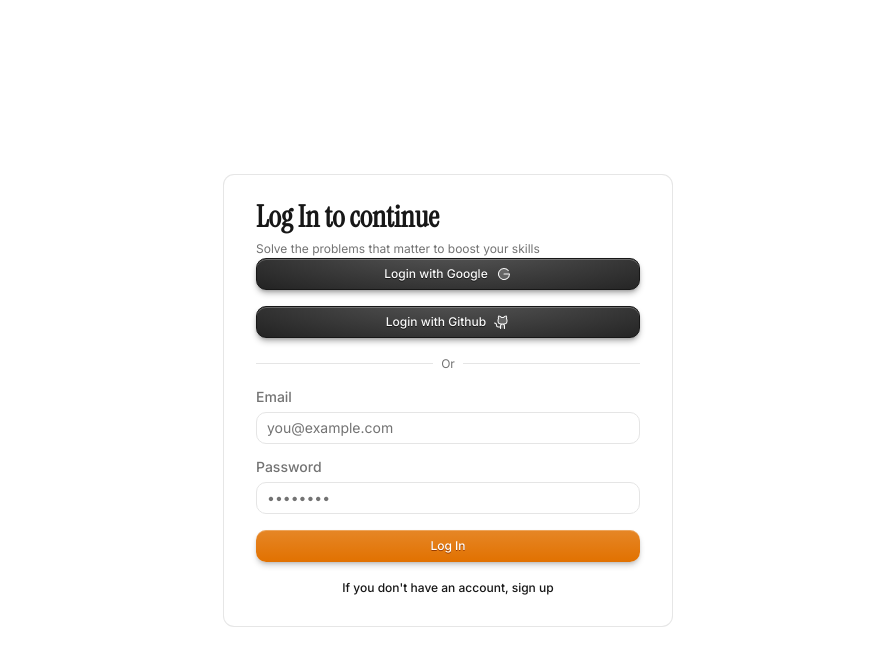
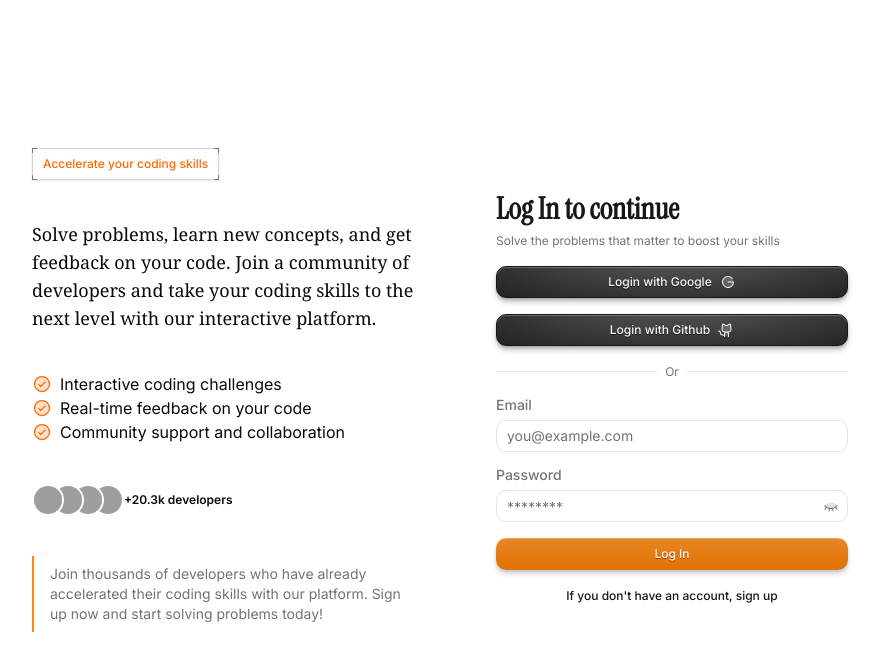
Before and after one commit to TheSoumenMondal/codeforge, a Next.js app: page /login in a window 1280 px wide. Shown: the top 670 px of the page, without its empty margins (192-1073 px from the left). Built offline with nearby package versions, Linux system fonts and the light colour scheme; no server answers; grey boxes are pictures that could not be loaded.

Commit message:
update:auth pages

```diff
--- a/src/app/(auth)/layout.tsx
+++ b/src/app/(auth)/layout.tsx
@@ -1,4 +1,9 @@
+"use client";
+
+import { CheckCircleIcon } from "@phosphor-icons/react";
 import type React from "react";
+import { Avatar, AvatarFallback, AvatarImage } from "@/components/ui/avatar";
+import { Button } from "@/components/ui/button";
 
 type TProps = {
   children: React.ReactNode;
@@ -6,8 +11,97 @@ type TProps = {
 
 const layout = ({ children }: TProps) => {
   return (
-    <div className="w-full h-screen flex items-center justify-center">
-      <div className="w-full max-w-lg h-screen">{children}</div>
+    <div className="w-full min-h-screen flex items-center justify-center overflow-y-auto py-4 md:py-0">
+      <div className="w-full max-w-4xl h-150 grid grid-cols-1 lg:grid-cols-2 gap-4 lg:gap-0">
+        <div className="h-full hidden lg:flex p-8 flex-col gap-10">
+          <div className=" w-full mt-4">
+            <Button
+              variant="decorations"
+              animation="none"
+              size="lg"
+              className="text-orange-500"
+            >
+              Accelerate your coding skills
+            </Button>
+          </div>
+
+          <div>
+            <p className="font-serif text-lg">
+              Solve problems, learn new concepts, and get feedback on your code.
+              Join a community of developers and take your coding skills to the
+              next level with our interactive platform.
+            </p>
+          </div>
+
+          <div>
+            <ul>
+              <li className="flex items-center gap-2">
+                <CheckCircleIcon
+                  weight="duotone"
+                  size={20}
+                  className="text-orange-500"
+                />
+                <span>Interactive coding challenges</span>
+              </li>
+              <li className="flex items-center gap-2">
+                <CheckCircleIcon
+                  weight="duotone"
+                  size={20}
+                  className="text-orange-500"
+                />
+                <span>Real-time feedback on your code</span>
+              </li>
+              <li className="flex items-center gap-2">
+                <CheckCircleIcon
+                  weight="duotone"
+                  size={20}
+                  className="text-orange-500"
+                />
+                <span>Community support and collaboration</span>
+              </li>
+            </ul>
+          </div>
+
+          <div className="flex items-center">
+            <Avatar className="relative z-40 -mr-3 border-2 border-background">
+              <AvatarImage src="https://images.unsplash.com/photo-1500648767791-00dcc994a43e?q=80&w=200&auto=format&fit=crop" />
+              <AvatarFallback className="bg-pink-400 text-white">
+                JD
+              </AvatarFallback>
+            </Avatar>
+            <Avatar className="relative z-30 -mr-3 border-2 border-background">
+              <AvatarImage src="https://images.unsplash.com/photo-1494790108377-be9c29b29330?q=80&w=200&auto=format&fit=crop" />
+              <AvatarFallback className="bg-blue-400 text-white">
+                SM
+              </AvatarFallback>
+            </Avatar>
+            <Avatar className="relative z-20 -mr-3 border-2 border-background">
+              <AvatarImage src="https://images.unsplash.com/photo-1506794778202-cad84cf45f1d?q=80&w=200&auto=format&fit=crop" />
+              <AvatarFallback className="bg-green-400 text-black">
+                JS
+              </AvatarFallback>
+            </Avatar>
+            <Avatar className="relative z-10 border-2 border-background">
+              <AvatarImage src="https://images.unsplash.com/photo-1438761681033-6461ffad8d80?q=80&w=200&auto=format&fit=crop" />
+              <AvatarFallback className="bg-teal-400 text-white">
+                RS
+              </AvatarFallback>
+            </Avatar>{" "}
+            <p className="font-semibold text-xs">+20.3k developers</p>
+          </div>
+
+          <div>
+            <p className="text-sm text-muted-foreground border-orange-400 border-l-2 pl-4 py-2">
+              Join thousands of developers who have already accelerated their
+              coding skills with our platform. Sign up now and start solving
+              problems today!
+            </p>
+          </div>
+        </div>
+        <div className="w-full flex items-center justify-center p-4 md:p-0">
+          {children}
+        </div>
+      </div>
     </div>
   );
 };
--- a/src/app/(auth)/login/page.tsx
+++ b/src/app/(auth)/login/page.tsx
@@ -1,10 +1,15 @@
 "use client";
 
-import { GithubLogoIcon, GoogleLogoIcon } from "@phosphor-icons/react";
+import {
+  EyeClosedIcon,
+  EyeIcon,
+  GithubLogoIcon,
+  GoogleLogoIcon,
+} from "@phosphor-icons/react";
 import { useForm } from "@tanstack/react-form";
 import { useRouter } from "next/navigation";
+import React from "react";
 import { toast } from "sonner";
-import { FieldInfo } from "@/components/common/FieldInfo";
 import { Button } from "@/components/ui/button";
 import {
   Card,
@@ -14,6 +19,11 @@ import {
   CardTitle,
 } from "@/components/ui/card";
 import { Input } from "@/components/ui/input";
+import {
+  InputGroup,
+  InputGroupAddon,
+  InputGroupInput,
+} from "@/components/ui/input-group";
 import { Label } from "@/components/ui/label";
 import { Separator } from "@/components/ui/separator";
 import { useAuth } from "@/hooks/useAuth";
@@ -21,6 +31,8 @@ import { useAuth } from "@/hooks/useAuth";
 const LoginPage = () => {
   const router = useRouter();
   const { login } = useAuth();
+
+  const [showPassword, setShowPassword] = React.useState<boolean>(false);
 
   const form = useForm({
     defaultValues: {
@@ -46,8 +58,8 @@ const LoginPage = () => {
   };
 
   return (
-    <div className="w-full h-screen flex items-center justify-center px-4">
-      <Card className="w-full max-w-md px-4 py-6">
+    <div className="w-full flex items-center justify-center md:px-4">
+      <Card className="w-full max-w-md px-4 py-6 ring-0 border-0">
         <form
           onSubmit={(event) => {
             event.preventDefault();
@@ -64,7 +76,7 @@ const LoginPage = () => {
             </CardDescription>
           </CardHeader>
 
-          <CardDescription className="px-4 flex flex-col gap-4">
+          <CardDescription className="px-4 flex flex-col gap-4 mt-4">
             <Button
               type="button"
               size="lg"
@@ -112,8 +124,15 @@ const LoginPage = () => {
                   <>
                     <Label htmlFor={field.name}>Email</Label>
                     <Input
+                      type="email"
                       id={field.name}
                       name={field.name}
+                      aria-invalid={
+                        !field.state.meta.isValid ||
+                        field.state.meta.isValidating
+                          ? true
+                          : undefined
+                      }
                       value={field.state.value}
                       onBlur={field.handleBlur}
                       onChange={(event) =>
@@ -121,7 +140,6 @@ const LoginPage = () => {
                       }
                       placeholder="you@example.com"
                     />
-                    <FieldInfo field={field} />
                   </>
                 )}
               </form.Field>
@@ -142,18 +160,46 @@ const LoginPage = () => {
                 {(field) => (
                   <>
                     <Label htmlFor={field.name}>Password</Label>
-                    <Input
+                    <InputGroup
                       id={field.name}
                       name={field.name}
-                      type="password"
-                      value={field.state.value}
+                      aria-invalid={
+                        !field.state.meta.isValid ||
+                        field.state.meta.isValidating
+                          ? true
+                          : undefined
+                      }
                       onBlur={field.handleBlur}
-                      onChange={(event) =>
-                        field.handleChange(event.target.value)
-                      }
-                      placeholder="••••••••"
-                    />
-                    <FieldInfo field={field} />
+                    >
+                      <InputGroupInput
+                        placeholder="********"
+                        type={showPassword ? "text" : "password"}
+                        value={field.state.value}
+                        onChange={(event) =>
+                          field.handleChange(event.target.value)
+                        }
+                      />
+                      <InputGroupAddon
+                        align="inline-end"
+                        className="items-center"
+                      >
+                        {showPassword ? (
+                          <EyeIcon
+                            weight="duotone"
+                            size={18}
+                            className="text-muted-foreground cursor-pointer"
+                            onClick={() => setShowPassword(false)}
+                          />
+                        ) : (
+                          <EyeClosedIcon
+                            weight="duotone"
+                            size={18}
+                            className="text-muted-foreground cursor-pointer"
+                            onClick={() => setShowPassword(true)}
+                          />
+                        )}
+                      </InputGroupAddon>
+                    </InputGroup>
                   </>
                 )}
               </form.Field>
--- a/src/app/(auth)/signup/page.tsx
+++ b/src/app/(auth)/signup/page.tsx
@@ -1,10 +1,15 @@
 "use client";
 
-import { GithubLogoIcon, GoogleLogoIcon } from "@phosphor-icons/react";
+import {
+  EyeClosedIcon,
+  EyeIcon,
+  GithubLogoIcon,
+  GoogleLogoIcon,
+} from "@phosphor-icons/react";
 import { useForm } from "@tanstack/react-form";
 import { useRouter } from "next/navigation";
+import React from "react";
 import { toast } from "sonner";
-import { FieldInfo } from "@/components/common/FieldInfo";
 import { Button } from "@/components/ui/button";
 import {
   Card,
@@ -14,6 +19,11 @@ import {
   CardTitle,
 } from "@/components/ui/card";
 import { Input } from "@/components/ui/input";
+import {
+  InputGroup,
+  InputGroupAddon,
+  InputGroupInput,
+} from "@/components/ui/input-group";
 import { Label } from "@/components/ui/label";
 import { Separator } from "@/components/ui/separator";
 import { useAuth } from "@/hooks/useAuth";
@@ -43,13 +53,15 @@ const SignupPage = () => {
     },
   });
 
+  const [showPassword, setShowPassword] = React.useState<boolean>(false);
+
   const handleNavigateToLogin = () => {
     router.push("/login");
   };
 
   return (
-    <div className="w-full h-screen flex items-center justify-center px-4">
-      <Card className="w-full max-w-md px-4 py-6">
+    <div className="w-full flex items-center justify-center md:px-4">
+      <Card className="w-full max-w-md px-4 py-6 ring-0 border-0">
         <form
           onSubmit={(event) => {
             event.preventDefault();
@@ -66,7 +78,7 @@ const SignupPage = () => {
             </CardDescription>
           </CardHeader>
 
-          <CardDescription className="px-4 flex flex-col gap-4">
+          <CardDescription className="px-4 flex flex-col gap-4 mt-4">
             <Button
               type="button"
               size="lg"
@@ -105,6 +117,12 @@ const SignupPage = () => {
                     <Input
                       id={field.name}
                       name={field.name}
+                      aria-invalid={
+                        !field.state.meta.isValid ||
+                        field.state.meta.isValidating
+                          ? true
+                          : undefined
+                      }
                       value={field.state.value}
                       onBlur={field.handleBlur}
                       onChange={(event) =>
@@ -112,7 +130,6 @@ const SignupPage = () => {
                       }
                       placeholder="John Doe"
                     />
-                    <FieldInfo field={field} />
                   </>
                 )}
               </form.Field>
@@ -136,6 +153,12 @@ const SignupPage = () => {
                     <Input
                       id={field.name}
                       name={field.name}
+                      aria-invalid={
+                        !field.state.meta.isValid ||
+                        field.state.meta.isValidating
+                          ? true
+                          : undefined
+                      }
                       value={field.state.value}
                       onBlur={field.handleBlur}
                       onChange={(event) =>
@@ -143,7 +166,6 @@ const SignupPage = () => {
                       }
                       placeholder="you@example.com"
                     />
-                    <FieldInfo field={field} />
                   </>
                 )}
               </form.Field>
@@ -164,18 +186,46 @@ const SignupPage = () => {
                 {(field) => (
                   <>
                     <Label htmlFor={field.name}>Password</Label>
-                    <Input
+                    <InputGroup
                       id={field.name}
                       name={field.name}
-                      type="password"
-                      value={field.state.value}
+                      aria-invalid={
+                        !field.state.meta.isValid ||
+                        field.state.meta.isValidating
+                          ? true
+                          : undefined
+                      }
                       onBlur={field.handleBlur}
-                      onChange={(event) =>
-                        field.handleChange(event.target.value)
-                      }
-                      placeholder="••••••••"
-                    />
-                    <FieldInfo field={field} />
+                    >
+                      <InputGroupInput
+                        placeholder="********"
+                        type={showPassword ? "text" : "password"}
+                        value={field.state.value}
+                        onChange={(event) =>
+                          field.handleChange(event.target.value)
+                        }
+                      />
+                      <InputGroupAddon
+                        align="inline-end"
+                        className="items-center"
+                      >
+                        {showPassword ? (
+                          <EyeIcon
+                            weight="duotone"
+                            size={18}
+                            className="text-muted-foreground cursor-pointer"
+                            onClick={() => setShowPassword(false)}
+                          />
+                        ) : (
+                          <EyeClosedIcon
+                            weight="duotone"
+                            size={18}
+                            className="text-muted-foreground cursor-pointer"
+                            onClick={() => setShowPassword(true)}
+                          />
+                        )}
+                      </InputGroupAddon>
+                    </InputGroup>
                   </>
                 )}
               </form.Field>
--- a/src/components/features/profile/LeftPage.tsx
+++ b/src/components/features/profile/LeftPage.tsx
@@ -14,7 +14,6 @@ import { useMutation } from "@tanstack/react-query";
 import { useRef } from "react";
 import { toast } from "sonner";
 import { updateProfile, uploadAvatar } from "@/api/services/auth.service";
-import { FieldInfo } from "@/components/common/FieldInfo";
 import { Avatar, AvatarImage } from "@/components/ui/avatar";
 import { Button } from "@/components/ui/button";
 import {
@@ -177,7 +176,6 @@ const LeftPage = () => {
                       />
                     </InputGroupAddon>
                   </InputGroup>
-                  <FieldInfo field={field} />
                 </div>
               )}
             </form.Field>
@@ -201,7 +199,6 @@ const LeftPage = () => {
                       />
                     </InputGroupAddon>
                   </InputGroup>
-                  <FieldInfo field={field} />
                 </div>
               )}
             </form.Field>
@@ -227,7 +224,6 @@ const LeftPage = () => {
                     />
                   </InputGroupAddon>
                 </InputGroup>
-                <FieldInfo field={field} />
               </div>
             )}
           </form.Field>
@@ -252,7 +248,6 @@ const LeftPage = () => {
                     />
                   </InputGroupAddon>
                 </InputGroup>
-                <FieldInfo field={field} />
               </div>
             )}
           </form.Field>
@@ -277,7 +272,6 @@ const LeftPage = () => {
                     />
                   </InputGroupAddon>
                 </InputGroup>
-                <FieldInfo field={field} />
               </div>
             )}
           </form.Field>
--- a/src/components/ui/input-group.tsx
+++ b/src/components/ui/input-group.tsx
@@ -16,9 +16,8 @@ const InputGroup = React.forwardRef<
       ref={ref}
       data-slot="input-group"
       className={cn(
-        "group/input-group relative flex h-8 w-full min-w-0 items-center rounded-lg border border-input transition-colors outline-none",
+        "group/input-group relative flex h-8 w-full min-w-0 items-center rounded-lg border border-input transition-colors outline-none aria-invalid:border-destructive aria-invalid:ring-1 aria-invalid:ring-destructive/20",
         "has-disabled:bg-input/50 has-disabled:opacity-50",
-        "has-[[data-slot][aria-invalid=true]]:border-destructive",
         "has-[>[data-align=block-end]]:h-auto has-[>[data-align=block-end]]:flex-col",
         "has-[>[data-align=block-start]]:h-auto has-[>[data-align=block-start]]:flex-col",
         "has-[>textarea]:h-auto",
@@ -159,7 +158,7 @@ const InputGroupInput = React.forwardRef<
       ref={ref}
       data-slot="input-group-control"
       className={cn(
-        "flex-1 rounded-none border-0 bg-transparent shadow-none disabled:bg-transparent aria-invalid:border-destructive dark:bg-transparent dark:disabled:bg-transparent",
+        "flex-1 rounded-none border-0 bg-transparent shadow-none disabled:bg-transparent dark:bg-transparent dark:disabled:bg-transparent",
         className,
       )}
       {...props}
@@ -177,7 +176,7 @@ const InputGroupTextarea = React.forwardRef<
       ref={ref}
       data-slot="input-group-control"
       className={cn(
-        "flex-1 resize-none rounded-none border-0 bg-transparent py-2 shadow-none disabled:bg-transparent aria-invalid:border-destructive dark:bg-transparent dark:disabled:bg-transparent",
+        "flex-1 resize-none rounded-none border-0 bg-transparent py-2 shadow-none disabled:bg-transparent dark:bg-transparent dark:disabled:bg-transparent",
         className,
       )}
       {...props}
```
Also changed, not shown: src/components/common/FieldInfo.tsx (deleted, +0 -12 lines).
